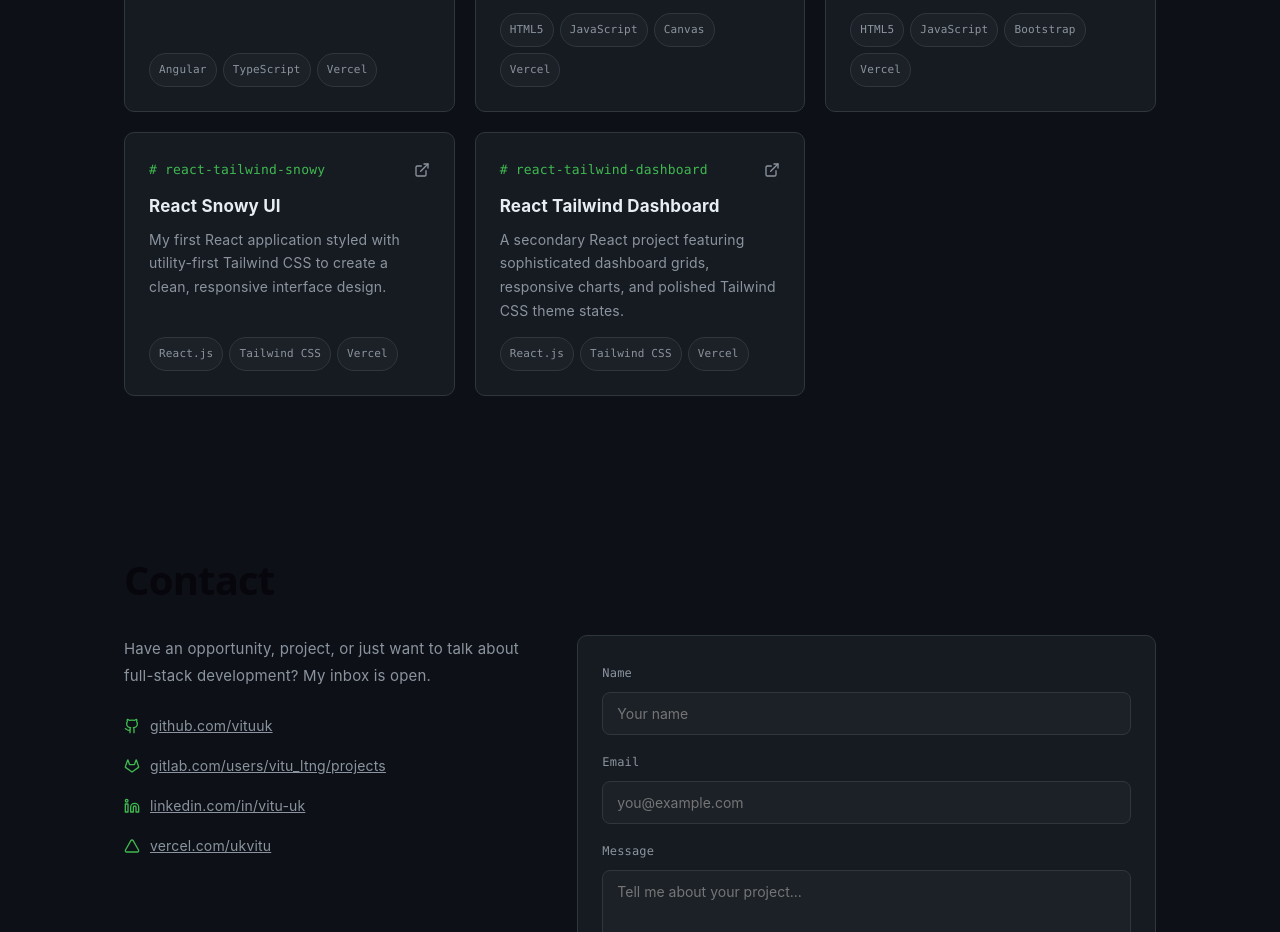
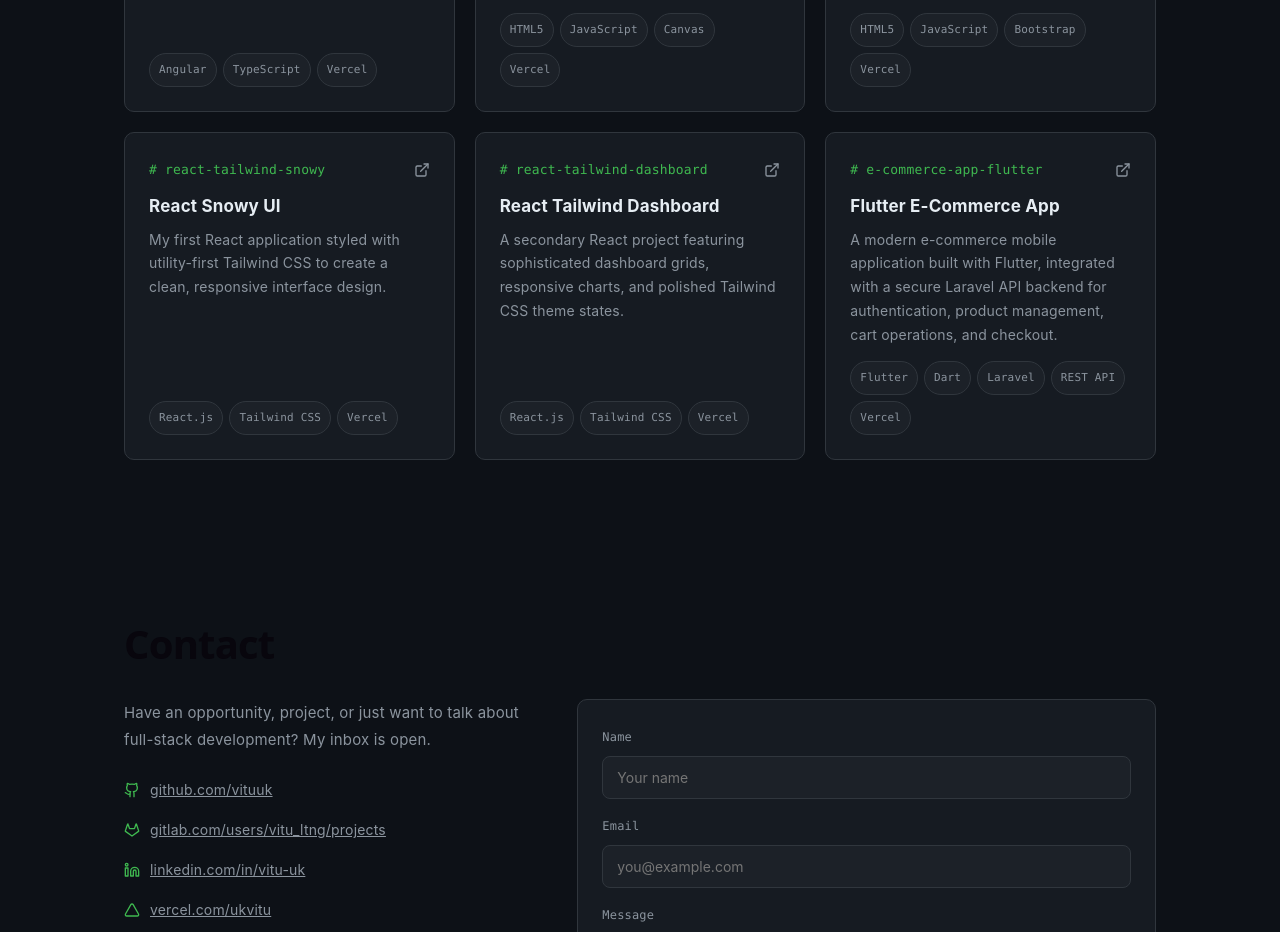
Before and after one commit to vituuk/portfolio, a React (Vite) app: page / in a window 1280 px wide. Shown: the part 3680-4612 px from the top of the page. Built offline with nearby package versions, Linux system fonts and the light colour scheme.

Commit message:
Updated feature project

```diff
--- a/src/constants/portfolioData.js
+++ b/src/constants/portfolioData.js
@@ -94,6 +94,13 @@ export const PROJECTS = [
     stack: ["React.js", "Tailwind CSS", "Vercel"],
     link: "https://project-tailwind1.vercel.app",
   },
+  {
+    name: "e-commerce-app-flutter",
+    title: "Flutter E-Commerce App",
+    desc: "A modern e-commerce mobile application built with Flutter, integrated with a secure Laravel API backend for authentication, product management, cart operations, and checkout.",
+    stack: ["Flutter", "Dart", "Laravel", "REST API", "Vercel"],
+    link: "https://e-commerce-app-flutter.vercel.app/",
+  },
 ];
 
 export const NAV_ITEMS = ["home", "about", "skills", "experience", "projects", "contact"];
```
